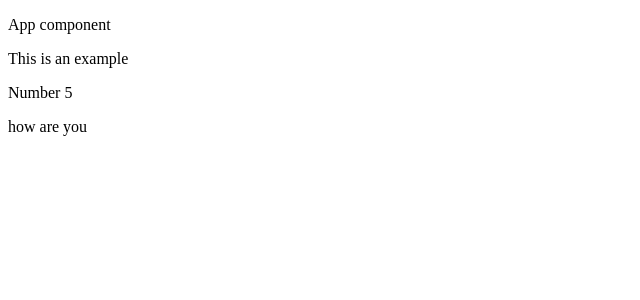
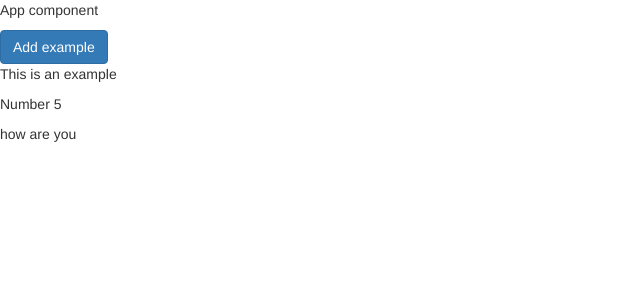
Before and after one commit to mavalroot/learning-angular, an Angular app: page / in a window 1280 px wide. Shown: the top 300 px of the page, without its empty margins (0-640 px from the left). Built offline with nearby package versions, Linux system fonts and the light colour scheme.

Commit message:
Button and bootstrap

```diff
--- a/angular.json
+++ b/angular.json
@@ -23,6 +23,7 @@
               "src/assets"
             ],
             "styles": [
+              "node_modules/bootstrap/dist/css/bootstrap.min.css",
               "src/styles.css"
             ],
             "scripts": []
--- a/package.json
+++ b/package.json
@@ -20,6 +20,7 @@
     "@angular/platform-browser": "^6.1.0",
     "@angular/platform-browser-dynamic": "^6.1.0",
     "@angular/router": "^6.1.0",
+    "bootstrap": "^3.3.7",
     "core-js": "^2.5.4",
     "rxjs": "~6.2.0",
     "zone.js": "~0.8.26"
--- a/src/app/app.component.html
+++ b/src/app/app.component.html
@@ -1,3 +1,4 @@
 <p>App component</p>
 
+<button class="btn btn-primary">Add example</button>
 <app-example></app-example>
```
Also changed, not shown: 1 other file (tests, documents, lock files or other folders).
